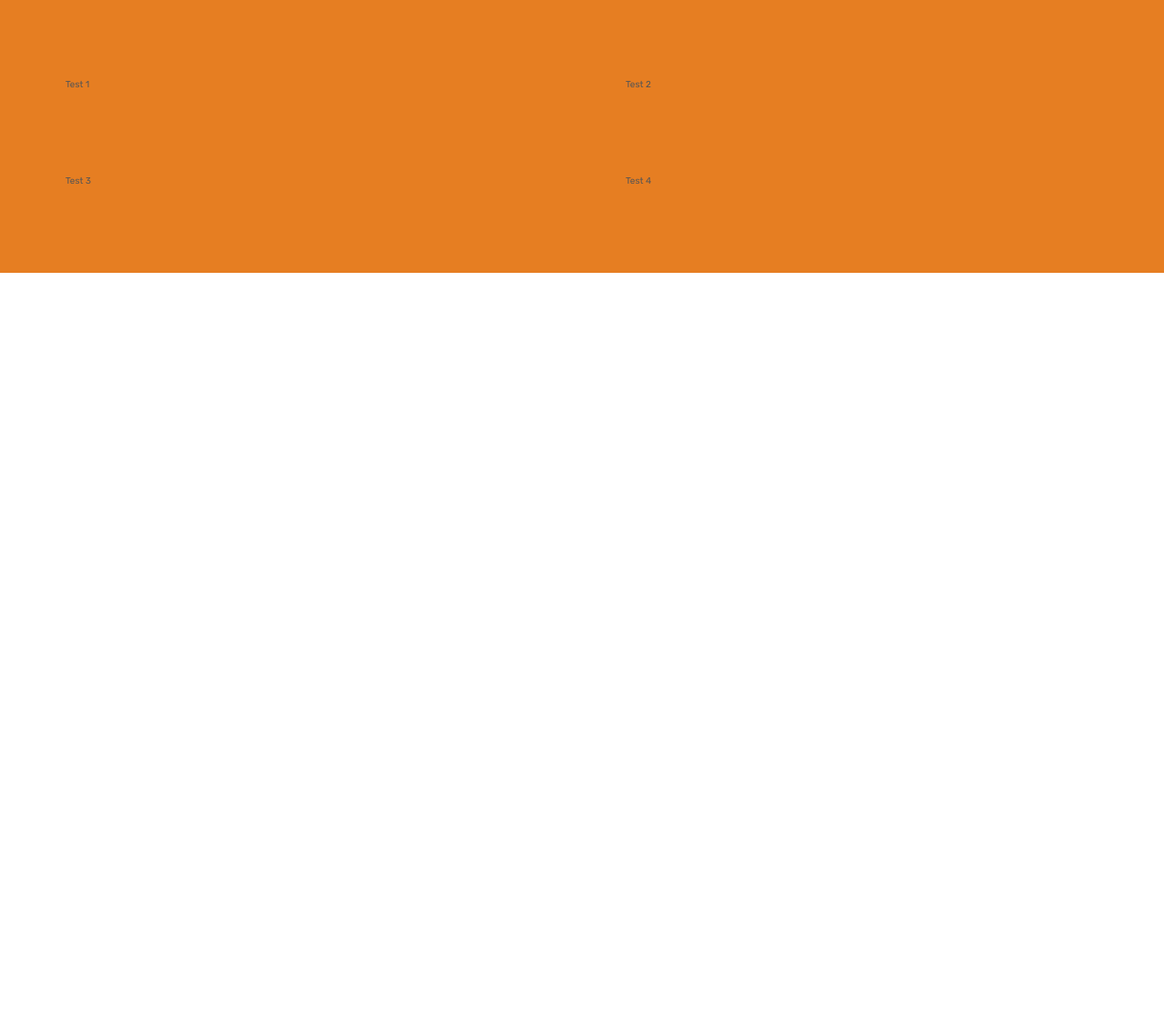
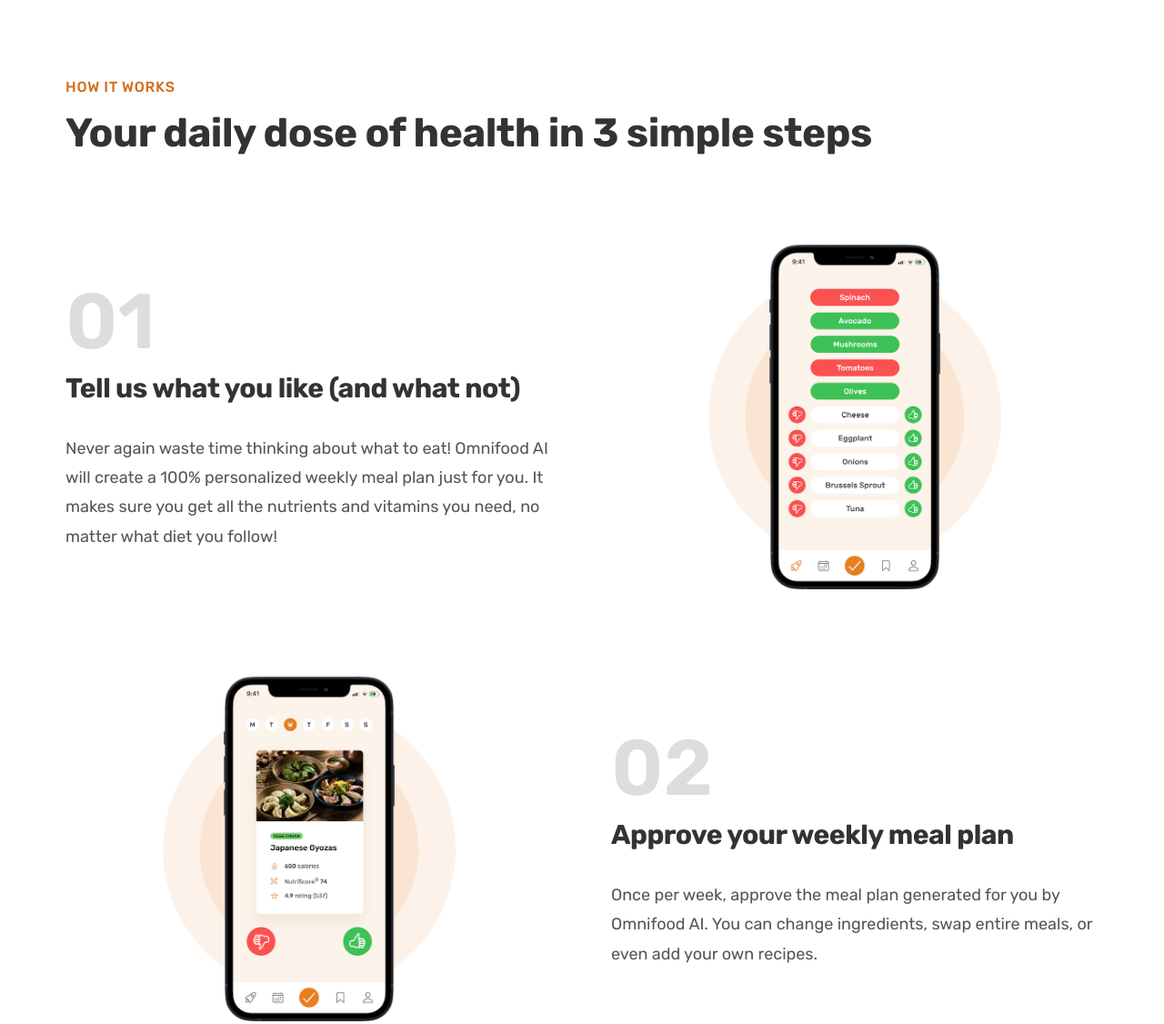
Before and after one commit to ankitt50/OmnifoodProject, a plain HTML site: page index.html in a window 1280 px wide. Shown: the part 762-1888 px from the top of the page at 91% size. Before the commit the page ends 1062 px from the top, so only its background shows below. Drawn offline with Linux system fonts and the light colour scheme.

Commit message:
How it works -  section- Added and completed

```diff
--- a/css/style.css
+++ b/css/style.css
@@ -33,13 +33,40 @@
   width: 100%;
 }
 
+.heading-primary,
+.heading-secondary,
+.heading-tertiary {
+  font-weight: 700;
+  color: #333;
+  letter-spacing: -0.5px;
+}
+
 .heading-primary {
   font-size: 5.2rem;
-  font-weight: 700;
   line-height: 1.05;
-  color: #333;
-  letter-spacing: -0.5px;
   margin-bottom: 3.2rem;
+}
+
+.heading-secondary {
+  font-size: 4.4rem;
+  line-height: 1.2;
+  margin-bottom: 9.6rem;
+}
+
+.heading-tertiary {
+  font-size: 3rem;
+  line-height: 1.2;
+  margin-bottom: 3.2rem;
+}
+
+.subheading {
+  display: block; /* because span element is inline where the CSS grid model doesn't work properly*/
+  font-size: 1.6rem;
+  font-weight: 500;
+  color: #cf711f;
+  text-transform: uppercase;
+  margin-bottom: 1.6rem;
+  letter-spacing: 0.75px;
 }
 
 .hero-description {
@@ -189,10 +216,60 @@
 }
 
 .section-how {
-  background-color: #e67e22;
   padding: 9.6rem 0;
 }
 
+.step-img {
+  width: 35%;
+}
+
+.step-description {
+  font-size: 1.8rem;
+  line-height: 1.8;
+}
+
+.step-img-box {
+  position: relative;
+  display: flex;
+  align-items: center;
+  justify-content: center;
+}
+
+.step-img-box::before,
+.step-img-box::after {
+  content: "";
+  display: block;
+  position: absolute; /* always make the parent element position as relative when using absolute position*/
+  top: 50%;
+  left: 50%;
+  transform: translate(-50%, -50%);
+  border-radius: 50%;
+}
+
+.step-img-box::before {
+  width: 60%;
+  /* height: 60%;  this will not work, so we will add padding bottom to make this element a square*/
+  padding-bottom: 60%; /* 60 percent of the parent's width*/
+  background-color: #fdf2e9;
+
+  z-index: -2;
+}
+
+.step-img-box::after {
+  width: 45%;
+  /* height: 60%;  this will not work, so we will add padding bottom to make this element a square*/
+  padding-bottom: 45%; /* 60 percent of the parent's width*/
+  background-color: #fae5d3;
+
+  z-index: -1;
+}
+
+.step-number {
+  font-size: 8.6rem;
+  font-weight: 600;
+  color: #ddd;
+  margin-bottom: 1.2rem;
+}
 /* Reusable code
 all below CSS styles and classes are reusable.
 */
@@ -208,7 +285,8 @@
 /*reusable grids*/
 .grid {
   display: grid;
-  gap: 9.6rem;
+  row-gap: 9.6rem;
+  column-gap: 6.4rem;
 }
 
 .grid--2-cols {
@@ -222,3 +300,7 @@
 .grid--4-cols {
   grid-template-columns: repeat(4, 1fr); /* 1fr 1fr 1fr 1fr*/
 }
+
+.grid--center-v {
+  align-items: center;
+}
--- a/index.html
+++ b/index.html
@@ -75,11 +75,69 @@
         </div>
       </section>
       <section class="section-how">
-        <div class="container grid grid--2-cols">
-          <div>Test 1</div>
-          <div>Test 2</div>
-          <div>Test 3</div>
-          <div>Test 4</div>
+        <div class="container">
+          <span class="subheading">How it works</span>
+          <h2 class="heading-secondary">
+            Your daily dose of health in 3 simple steps
+          </h2>
+        </div>
+        <div class="container grid grid--2-cols grid--center-v">
+          <!-- step 1 -->
+          <div class="step-text-box">
+            <p class="step-number">01</p>
+            <h3 class="heading-tertiary">
+              Tell us what you like (and what not)
+            </h3>
+            <p class="step-description">
+              Never again waste time thinking about what to eat! Omnifood AI
+              will create a 100% personalized weekly meal plan just for you. It
+              makes sure you get all the nutrients and vitamins you need, no
+              matter what diet you follow!
+            </p>
+          </div>
+          <div class="step-img-box">
+            <img
+              src="img/app/app-screen-1.png"
+              class="step-img"
+              alt="iphone app preferences selection screen"
+            />
+          </div>
+
+          <!-- step 2 -->
+          <div class="step-img-box">
+            <img
+              src="img/app/app-screen-2.png"
+              class="step-img"
+              alt="iphone app meal approving plan"
+            />
+          </div>
+          <div class="step-text-box">
+            <p class="step-number">02</p>
+            <h3 class="heading-tertiary">Approve your weekly meal plan</h3>
+            <p class="step-description">
+              Once per week, approve the meal plan generated for you by Omnifood
+              AI. You can change ingredients, swap entire meals, or even add
+              your own recipes.
+            </p>
+          </div>
+
+          <!-- step 3 -->
+          <div class="step-text-box">
+            <p class="step-number">03</p>
+            <h3 class="heading-tertiary">Receive meals at convenient time</h3>
+            <p class="step-description">
+              Best chefs in town will cook your selected meal every day, and we
+              will deliver it to your door whenever works best for you. You can
+              change delivery schedule and address daily!
+            </p>
+          </div>
+          <div class="step-img-box">
+            <img
+              src="img/app/app-screen-3.png"
+              class="step-img"
+              alt="iphone app delivery screen"
+            />
+          </div>
         </div>
       </section>
     </main>
```
